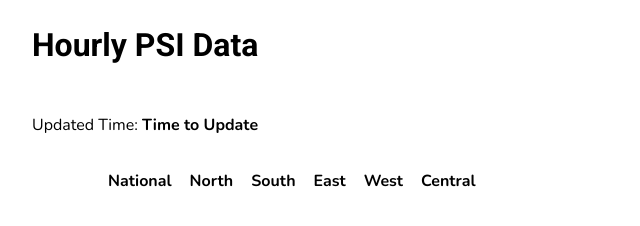
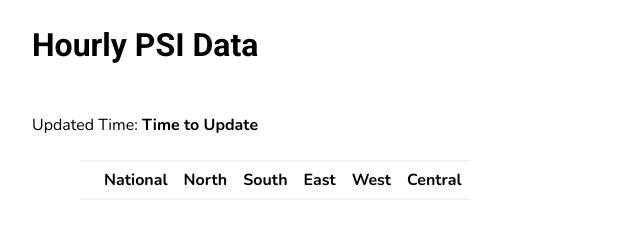
Before and after one commit to TanglingTreats/CSC3007-assignment1, a plain HTML site: page index.html in a window 1280 px wide. Shown: the whole page, without its empty margins (0-640 px from the left). Drawn offline with nearby package versions, Linux system fonts and the light colour scheme; no server answers.

Commit message:
Add bottom borders to table rows and add top border to table

```diff
--- a/index.css
+++ b/index.css
@@ -7,10 +7,16 @@ body {
 
 div table {
     margin: 0 5rem;
+    border-collapse: collapse
 }
 
 table td, th  {
     padding: 0.5rem;
+    border-bottom: 1px solid #EEEEEE;
+}
+
+table th {
+    border-top: 1px solid #EEEEEE;
 }
 
 .heading {
```
